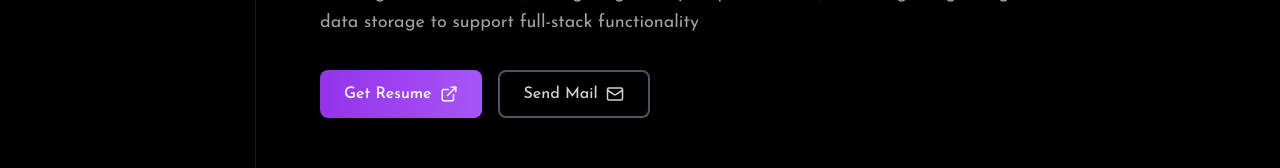
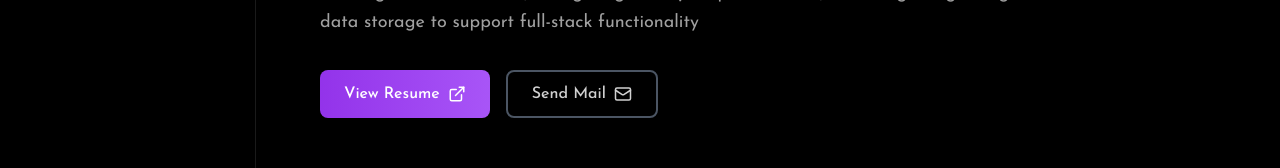
Before and after one commit to dhruval1907/My-Portfolio, a React (Vite) app: page / in a window 1280 px wide. Shown: the part 477-645 px from the top of the page. Built offline with nearby package versions, Linux system fonts and the light colour scheme.

Commit message:
update the resume and email

```diff
--- a/src/pages/Introduction.jsx
+++ b/src/pages/Introduction.jsx
@@ -25,10 +25,18 @@ const Introduction = () => {
               Front-End Developer focused on crafting scalable React.js applications with smooth animations and performance-optimized UI. Possess foundational backend knowledge, including building basic REST APIs, configuring Node.js/Express servers, and integrating MongoDB for data storage to support full-stack functionality
             </p>
             <div className="flex flex-wrap gap-4">
-              <Button variant="primary" icon={<ExternalLink size={18} />}>
-                Get Resume
+              <Button
+                variant="primary"
+                icon={<ExternalLink size={18} />}
+                onClick={() => window.open("/DHRUVAL_RESuME.pdf.pdf", "_blank")}
+              >
+                View Resume
               </Button>
-              <Button variant="outline" icon={<Mail size={18} />}>
+              <Button
+                variant="outline"
+                icon={<Mail size={18} />}
+                onClick={() => window.location.href = "mailto:yourmail@gmail.com"}
+              >
                 Send Mail
               </Button>
             </div>
```
Also changed, not shown: 1 other file (tests, documents, lock files or other folders).
